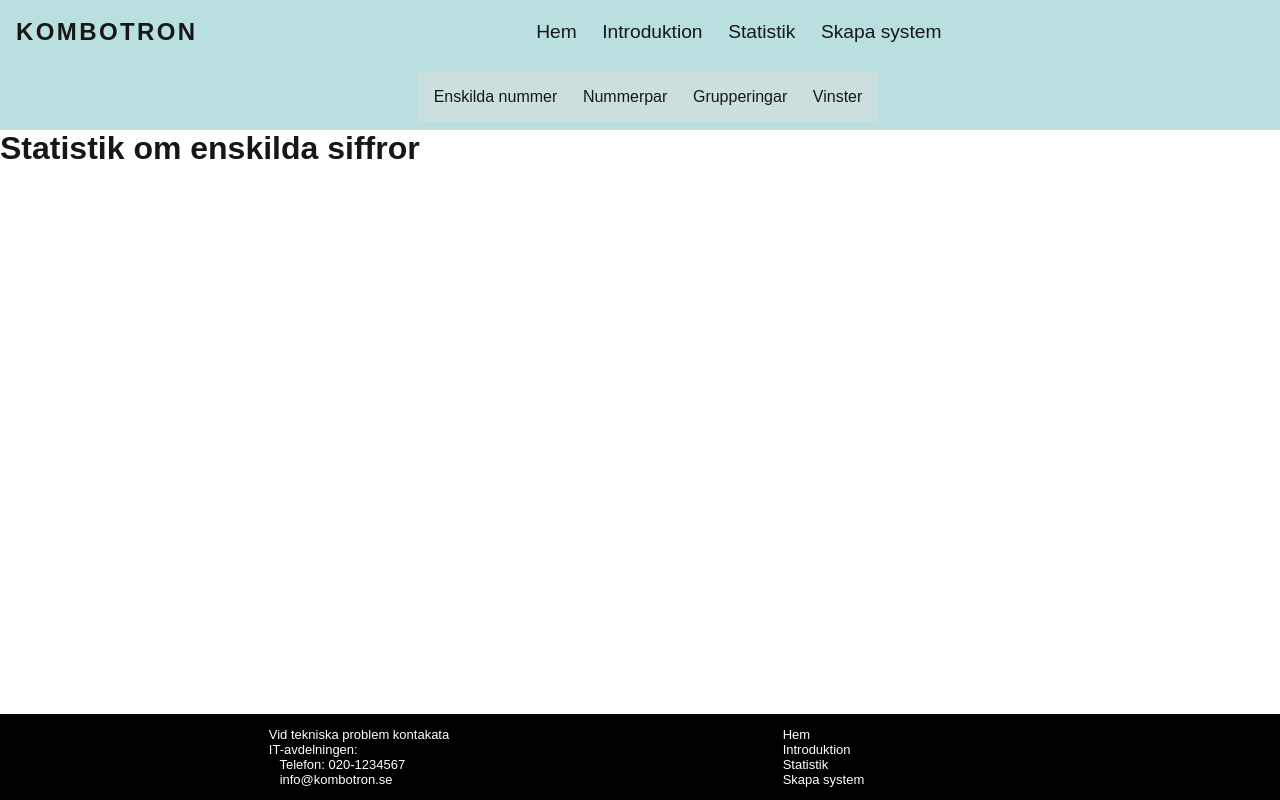
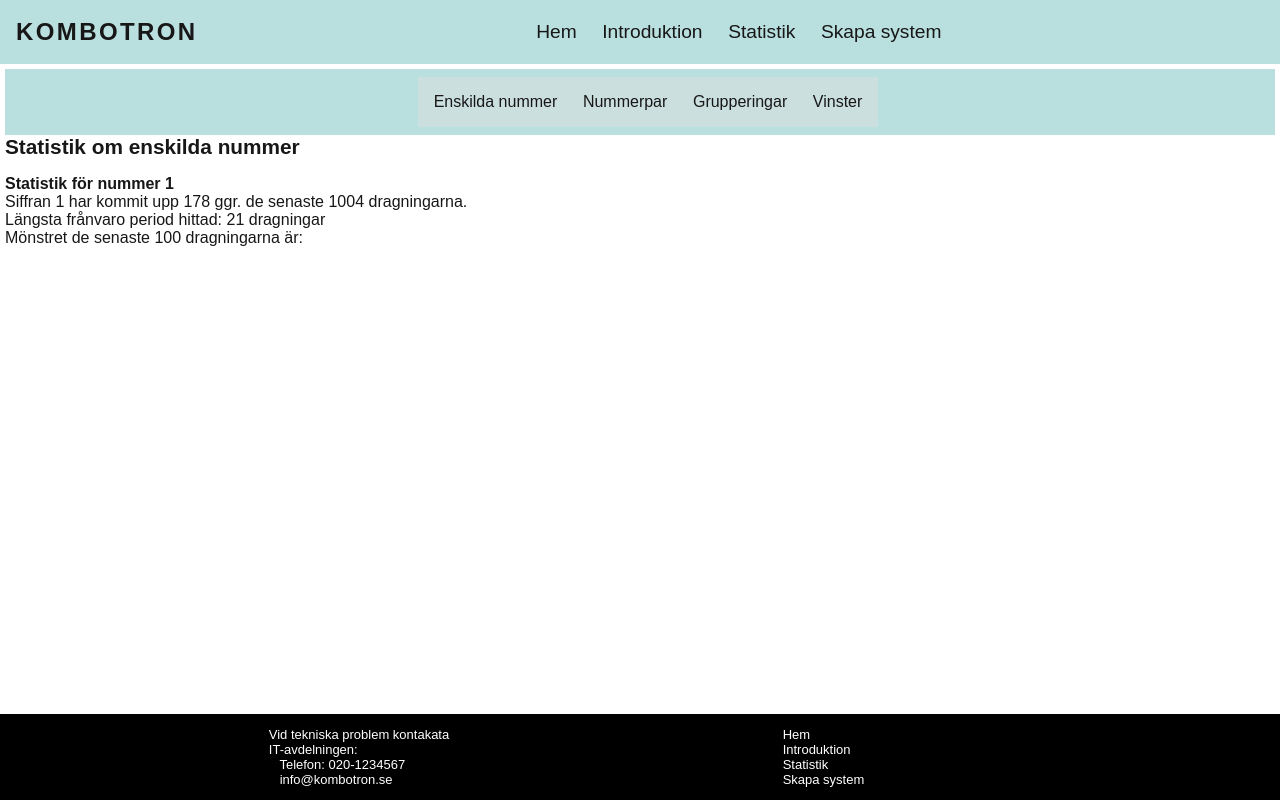
Before and after one commit to Lussekatten/Kombotron, a Next.js app: page /stats/numbers in a window 1280 px wide. Built offline with nearby package versions, Linux system fonts and the light colour scheme.

Commit message:
Got some of the calculations wrong. Need more debugging.

```diff
--- a/app/actions.ts
+++ b/app/actions.ts
@@ -1,4 +1,5 @@
-import stats from '@/data/underlag-utdelningar.json';
+import statsWinnings from '@/data/underlag-utdelningar.json';
+import statsNumbers from '@/data/latest1000drawings.json';
 
 export default function getAverageStats(): number[] {
     let arr: Array<number> = [0, 0, 0];
@@ -17,29 +18,29 @@ export default function getAverageStats(): number[] {
     let avgSix: number = 0;
     let thirdWinAsString: string;
 
-    for (let index = 0; index < stats.length; index++) {
-        firstWinAsString = stats[index]['7-rätt-vinst']; //number with a dot
+    for (let index = 0; index < statsWinnings.length; index++) {
+        firstWinAsString = statsWinnings[index]['7-rätt-vinst']; //number with a dot
         if (firstWinAsString.length == 1) {
             //it means the win is "0"
             arr[0] = 0;
         }
         else {
             var firstWinAsNumber: number = +firstWinAsString;
-            var firstWinWinners: number = +stats[index]['7-rätt-antal'];
+            var firstWinWinners: number = +statsWinnings[index]['7-rätt-antal'];
             let tempSum = firstWinAsNumber * firstWinWinners;
             winnersSeven += firstWinWinners;
             sumSeven += tempSum;
         }
-        secondWinAsString = stats[index]['6-plus-vinst']; //number with a dot
+        secondWinAsString = statsWinnings[index]['6-plus-vinst']; //number with a dot
         var secondWinAsNumber: number = +secondWinAsString;
-        var secondWinWinners: number = +stats[index]['6-plus-antal'];
+        var secondWinWinners: number = +statsWinnings[index]['6-plus-antal'];
         winnersSixPlusOne += secondWinWinners;
         let tempSum = secondWinAsNumber * secondWinWinners;
         sumSixPlusOne += tempSum;
 
-        thirdWinAsString = stats[index]['6-rätt-vinst']; //number with a dot
+        thirdWinAsString = statsWinnings[index]['6-rätt-vinst']; //number with a dot
         var thirdWinAsNumber: number = +thirdWinAsString;
-        var thirdWinWinners: number = +stats[index]['6-rätt-antal'];
+        var thirdWinWinners: number = +statsWinnings[index]['6-rätt-antal'];
         winnersSix += thirdWinWinners;
         let temp3Sum = thirdWinAsNumber * thirdWinWinners;
         sumSix += temp3Sum;
@@ -52,3 +53,50 @@ export default function getAverageStats(): number[] {
     arr[2] = avgSix;
     return arr;
 }
+
+export function getStatsForNumber(nr: string='1'): number {
+    let counter = 0;
+    for (let i = 0; i < statsNumbers.length; i++) {
+        //Split string into array of numbers;
+        let arr: Array<string> = statsNumbers[i].combination.split(',');
+        //Detect if number 1 is in there
+        for (let j = 0; j < arr.length; j++) {
+            if (arr[j]==nr) {
+                counter++;
+            }
+        }
+    }
+    return counter;
+}
+
+export function getAbsenceStatsForNumber(nr: string = '1'): number {
+    //let counter = 0;
+    let maxAbsenceCounter: number = -1;
+    let currentAbsenceCounter: number = 0;
+    let found : boolean = false;
+    let currentIndex : number = 0;
+
+    for (let i = 0; i < statsNumbers.length; i++) {
+        //Split string into array of numbers;
+        let arr: Array<string> = statsNumbers[i].combination.split(',');
+        //Detect if number 1 is in there
+        for (let j = 0; j < arr.length; j++) {
+            if (arr[j]=="1") {
+                found = true;
+                //Reset the absence counter
+                //Check which one is bigger and update the max value if needed
+                if (maxAbsenceCounter < currentAbsenceCounter) {
+                    maxAbsenceCounter = currentAbsenceCounter;
+                    currentIndex = i - maxAbsenceCounter;
+                    currentAbsenceCounter = 0;
+                }
+            }
+
+            if (!found) {
+                currentAbsenceCounter++;
+                found = false;
+            }
+        }
+    }
+    return maxAbsenceCounter;
+}
--- a/app/stats/numbers/numbers.module.css
+++ b/app/stats/numbers/numbers.module.css
@@ -0,0 +1,14 @@
+.allWrapper {
+    display: flex;
+    justify-content: center;
+    flex-direction: column;
+    padding: 5px;
+
+    h1 {
+        font-size: 1.3rem;
+        padding-bottom: 1rem;
+    }
+    h2 {
+        font-size: 1rem;
+    }
+}
--- a/app/stats/numbers/page.tsx
+++ b/app/stats/numbers/page.tsx
@@ -1,10 +1,21 @@
 import { StatsNavMenu } from "@/app/components/navbar/menus";
+import stats from '@/data/latest1000drawings.json';
+import styles from "./numbers.module.css"
+import { getAbsenceStatsForNumber, getStatsForNumber } from "@/app/actions";
 
 export default function NumbersStatsPage() {
+    const numberOneCount = getStatsForNumber('1');
+    const maxAbsence = getAbsenceStatsForNumber('1');
     return (
-        <>
+        <div className={styles.allWrapper}>
             <StatsNavMenu />
-            <h1>Statistik om enskilda siffror</h1>
-        </>
+            <h1>Statistik om enskilda nummer</h1>
+            <h2>Statistik för nummer 1</h2>
+            <ul>
+                <li>Siffran 1 har kommit upp {numberOneCount} ggr. de senaste {stats.length} dragningarna.</li>
+                <li>Längsta frånvaro period hittad: {maxAbsence} dragningar</li>
+                <li>Mönstret de senaste 100 dragningarna är: </li>
+            </ul>
+        </div>
     );
 }
--- a/data/underlag-utdelningar.json
+++ b/data/underlag-utdelningar.json
@@ -138,7 +138,7 @@
 "7-rätt-antal": "2",
 "7-rätt-vinst": "1524350",
 "6-plus-antal": "15",
-"6-plus-vinst": "37.854",
+"6-plus-vinst": "37854",
 "6-rätt-antal": "101",
 "6-rätt-vinst": "3279"
 },
```
Also changed, not shown: data/latest1000drawings.json, 1 other file (tests, documents, lock files or other folders).
